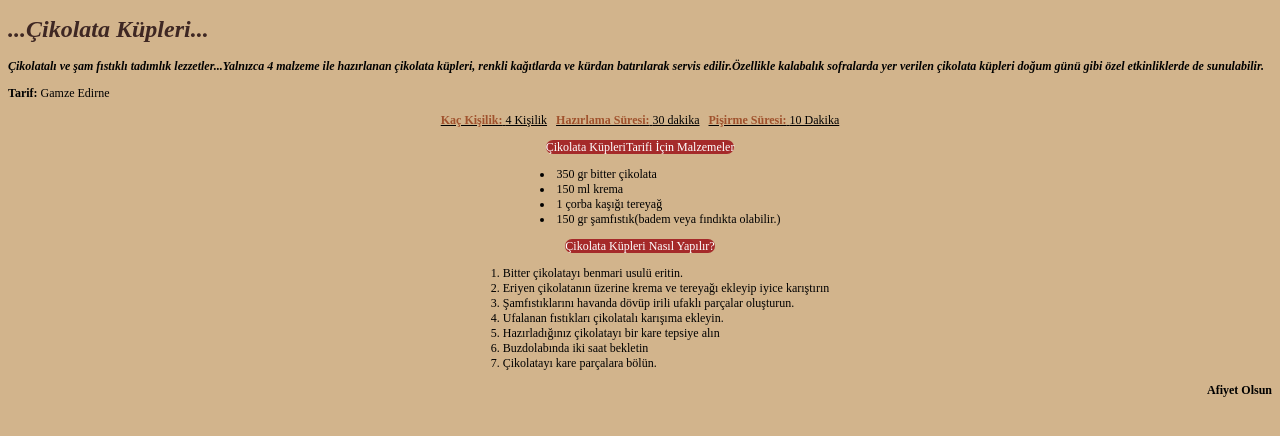
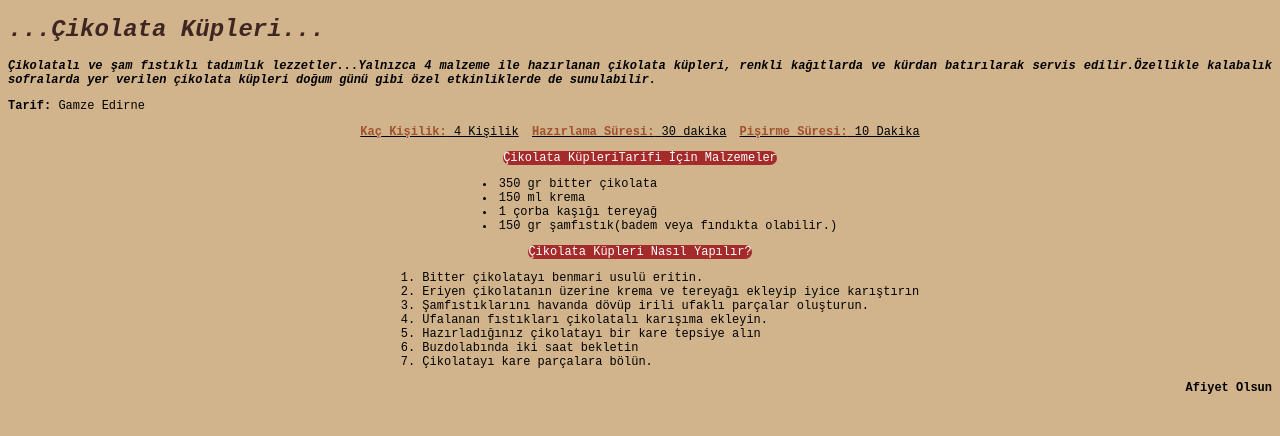
Before and after one commit to GamzeBercin/KODLUYORUZ-FRONT-END, a plain HTML site: page çikolata kupleri/ödev3.html in a window 1280 px wide. Drawn offline with Linux system fonts and the light colour scheme.

Commit message:
odev3revizeson

```diff
--- a/çikolata kupleri/ödev3.html
+++ b/çikolata kupleri/ödev3.html
@@ -3,14 +3,16 @@
 <head>
     <meta charset="UTF-8">
     <meta http-equiv="X-UA-Compatible" content="IE=edge">
-    <meta name="viewport" content="width= font-family: Verdana, ">
+    <meta name="viewport" content="width=device-width, initial-scale=1.0">
     <title>Document</title>
    <style>
-       body{monospace, sans-serif;
+
+       body{
+    font-family: monospace, sans-serif;
     font-size: 12px;
     font-weight: normal;
     text-align: justify;
-    background-color: #d2b48c;, initial-scale=1.0}
+    background-color: #d2b48c; }
 
 /* ul{
 text-align:center;
```
Also changed, not shown: images/ÖDEV 3 REVİZE.jpg (added), 1 other file.
